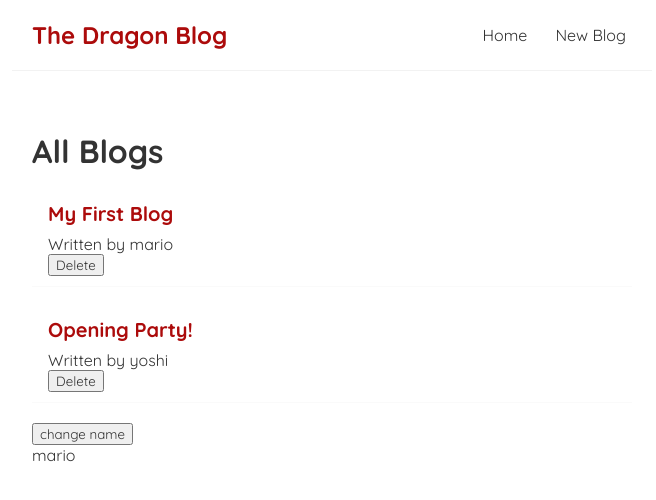
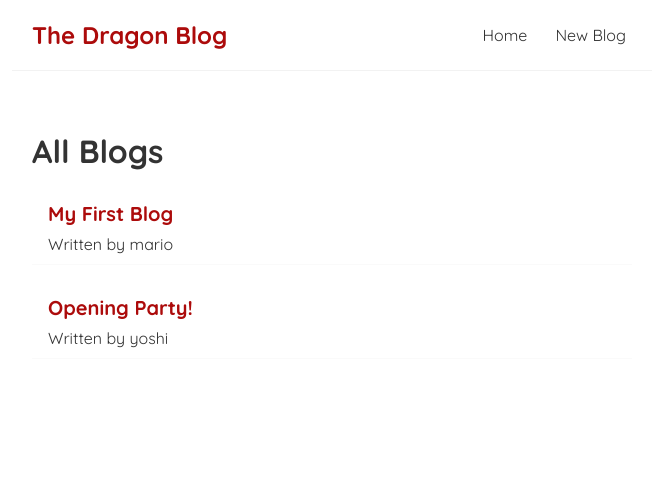
Before and after one commit to Dragonsfure/react_ts_tutorial, a React (Create React App) app: page / in a window 1280 px wide. Shown: the top 500 px of the page, without its empty margins (308-964 px from the left). Built offline with nearby package versions, Linux system fonts and the light colour scheme; data requests are answered from the project's data file.

Commit message:
Changing a few Things
Changing the Home Element to BlogList
Adding the Interface for the Hook
create a cutsom Hook (useFetch)

```diff
--- a/src/App.tsx
+++ b/src/App.tsx
@@ -1,44 +1,14 @@
 import React, { useState, useEffect } from "react";
-import logo from "./logo.svg";
 import Navbar from "./Navbar";
 import Home from "./Home";
-import IBlog from "./interfaces/IBlog";
 
 function App() {
-  const title: string = "Welcome to test blog";
-  const likes: number = 50;
-  const link: string = "http://www.google.com";
-  const [blogs, setblogs] = useState<IBlog[] | null>(null);
-
-  const [name, setName] = useState<string>("mario");
-
-  const handleDelete = (id: number) => {
-    const newBlogs = blogs?.filter((blog) => blog.id !== id);
-    if (newBlogs !== undefined) {
-      setblogs(newBlogs);
-    }
-  };
-
-  useEffect(() => {
-    fetch("http://localhost:8000/blogs")
-      .then((res) => {
-        return res.json() as Promise<IBlog[]>;
-      })
-      .then((data) => {
-        console.log(data);
-        setblogs(data);
-      });
-  }, []);
-
   return (
     <div className="App">
       <Navbar />
 
       <div className="content">
-        <Home blogs={blogs} title="All Blogs" handleDelete={handleDelete} />
-
-        <button onClick={() => setName("luigi")}>change name</button>
-        <p>{name}</p>
+        <Home/>
       </div>
     </div>
   );
--- /dev/null
+++ b/src/BlogList.tsx
@@ -0,0 +1,22 @@
+import IBlog from "./interfaces/IBlog";
+
+interface BlogsProps {
+  title: string;
+  blogs: IBlog[] | null;
+}
+
+const BlogList: React.FunctionComponent<BlogsProps> = (props: BlogsProps) => {
+  return (
+    <div className="Home">
+      <h1>{props.title}</h1>
+      {props.blogs?.map((item) => (
+        <div className="blog-preview" key={item.id}>
+          <h2>{item.title}</h2>
+          <p>Written by {item.author}</p>
+        </div>
+      ))}
+    </div>
+  );
+};
+
+export default BlogList;
--- a/src/Home.tsx
+++ b/src/Home.tsx
@@ -1,23 +1,19 @@
-import React, { MouseEvent, useEffect, useState } from "react";
-import IBlog from "./interfaces/IBlog";
+import { useEffect, useState } from "react";
+import BlogList from "./BlogList";
+import useFetch from "./useFetch";
 
 interface BlogsProps {
-  title: string;
-  blogs: IBlog[] | null;
-  handleDelete: Function;
+
 }
 
 const Home: React.FunctionComponent<BlogsProps> = (props: BlogsProps) => {
+  const { error, isPending, data: blogs } = useFetch('http://localhost:8000/blogs')
+
   return (
-    <div className="Home">
-      <h1>{props.title}</h1>
-      {props.blogs?.map((item) => (
-        <div className="blog-preview" key={item.id}>
-          <h2>{item.title}</h2>
-          <p>Written by {item.author}</p>
-          <button onClick={() => props.handleDelete(item.id)}>Delete</button>
-        </div>
-      ))}
+    <div className="home">
+      { error && <div>{ error.message }</div> }
+      { isPending && <div>Loading...</div> }
+      { blogs && <BlogList blogs={blogs} title={"All Blogs"} /> }
     </div>
   );
 };
--- /dev/null
+++ b/src/interfaces/IHook.ts
@@ -0,0 +1,9 @@
+import IBlog from "./IBlog";
+
+interface IHook {
+    data: IBlog[] | null,
+    isPending: boolean,
+    error: Error | null;
+  }
+
+export default IHook
--- /dev/null
+++ b/src/useFetch.tsx
@@ -0,0 +1,35 @@
+import { useState, useEffect } from 'react';
+import IBlog from './interfaces/IBlog';
+import IHook from './interfaces/IHook';
+
+const useFetch = (url:string):IHook => {
+  const [data, setData] = useState<IBlog[] | null>(null);
+  const [isPending, setIsPending] = useState<boolean>(true);
+  const [error, setError] = useState<Error | null>(null);
+
+  useEffect(() => {
+    setTimeout(() => {
+      fetch(url)
+      .then(res => {
+        if (!res.ok) { // error coming back from server
+          throw Error('could not fetch the data for that resource');
+        }
+        return res.json() as Promise<IBlog[]>;
+      })
+      .then(data => {
+        setIsPending(false);
+        setData(data);
+        setError(null);
+      })
+      .catch(err  => {
+        // auto catches network / connection error
+        setIsPending(false);
+        setError(err);
+      })
+    }, 1000);
+  }, [url])
+
+  return { data, isPending, error };
+}
+
+export default useFetch;
```
